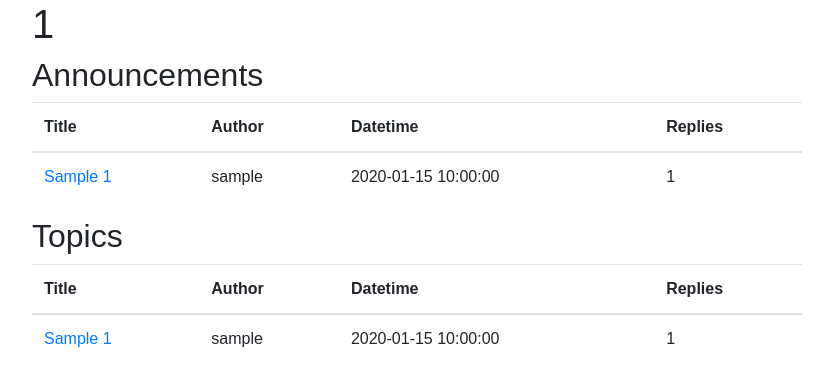
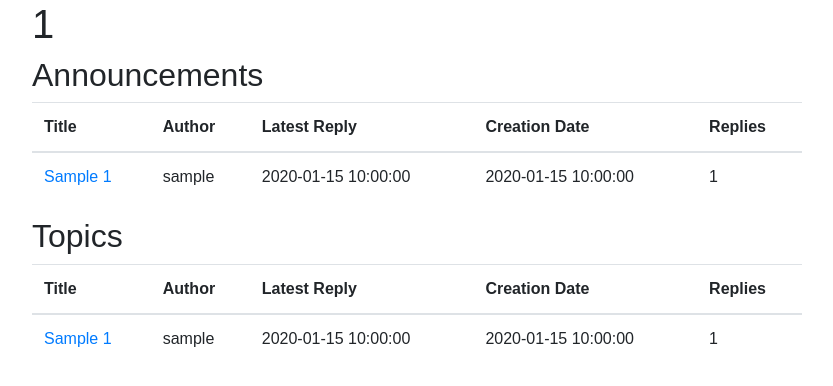
Before and after one commit to KacperKazan/dentonet, a Flask app: page /forum/1 in a window 1280 px wide. Shown: the part 56-442 px from the top of the page, without its empty margins (223-1056 px from the left). Run offline with Flask 2, Linux system fonts and the light colour scheme; a database or web service that is not in the repository returns one stand-in record (values such as "Sample title"); some libraries are stand-ins or nearby versions.

Commit message:
latest reply table column

```diff
--- a/templates/forum.html
+++ b/templates/forum.html
@@ -11,7 +11,8 @@
     <tr>
       <th scope="col">Title</th>
       <th scope="col">Author</th>
-      <th scope="col">Datetime</th>
+      <th scope="col">Latest Reply</th>
+      <th scope="col">Creation Date</th>
       <th scope="col">Replies</th>
     </tr>
   </thead>
@@ -20,6 +21,7 @@
     <tr>
       <td><a href="{{ url_for('thread', collection_name=collection_name, thread_id=thread['_id']) }}">{{ thread['title'] }}</a></td>
       <td>{{ thread['author']['username'] }}</td>
+      <td>{{ thread.latest_post_datetime }}</td>
       <td>{{ thread.date }}</td>
       <td>{{ thread['num_replies'] }}</td>
     </tr>
@@ -36,7 +38,8 @@
     <tr>
       <th scope="col">Title</th>
       <th scope="col">Author</th>
-      <th scope="col">Datetime</th>
+      <th scope="col">Latest Reply</th>
+      <th scope="col">Creation Date</th>
       <th scope="col">Replies</th>
     </tr>
   </thead>
@@ -45,6 +48,7 @@
     <tr>
       <td><a href="{{ url_for('thread', collection_name=collection_name, thread_id=thread['_id']) }}">{{ thread['title'] }}</a></td>
       <td>{{ thread['author']['username'] }}</td>
+      <td>{{ thread.latest_post_datetime }}</td>
       <td>{{ thread.date }}</td>
       <td>{{ thread['num_replies'] }}</td>
     </tr>
```
